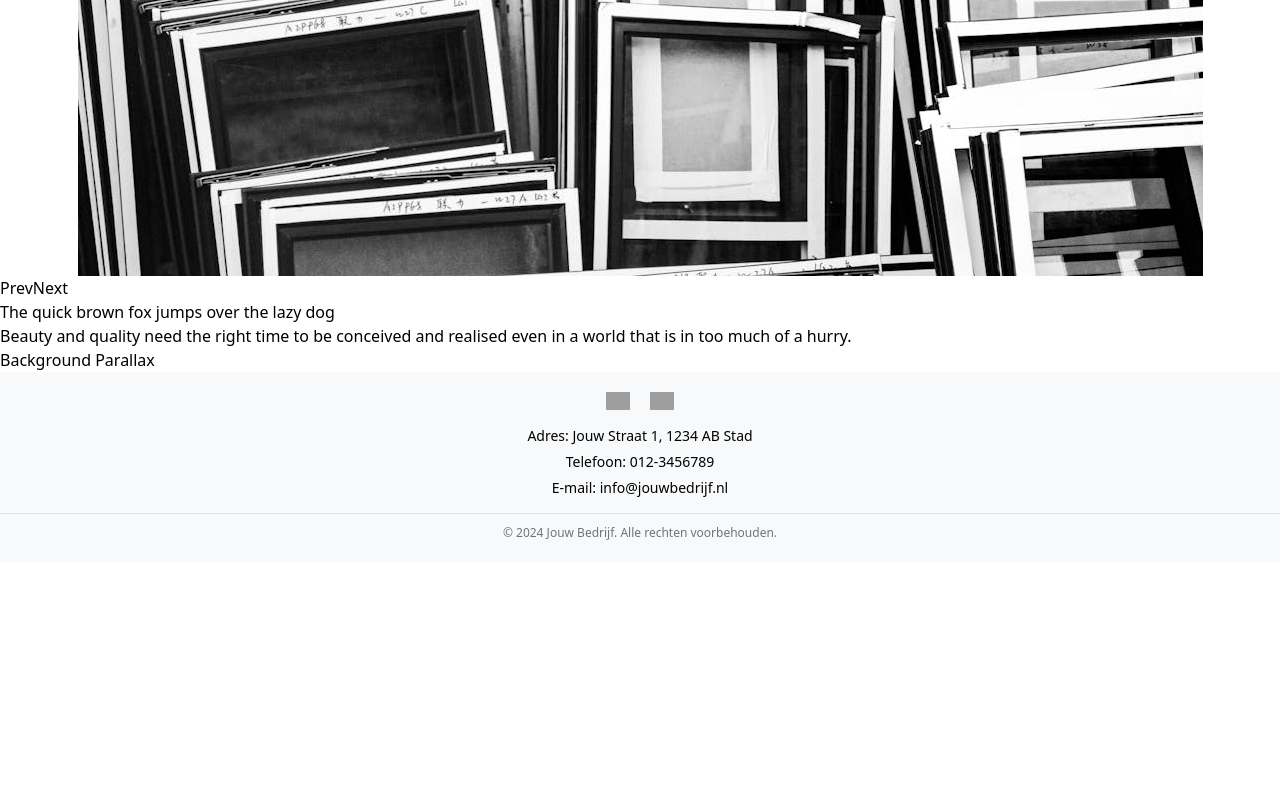
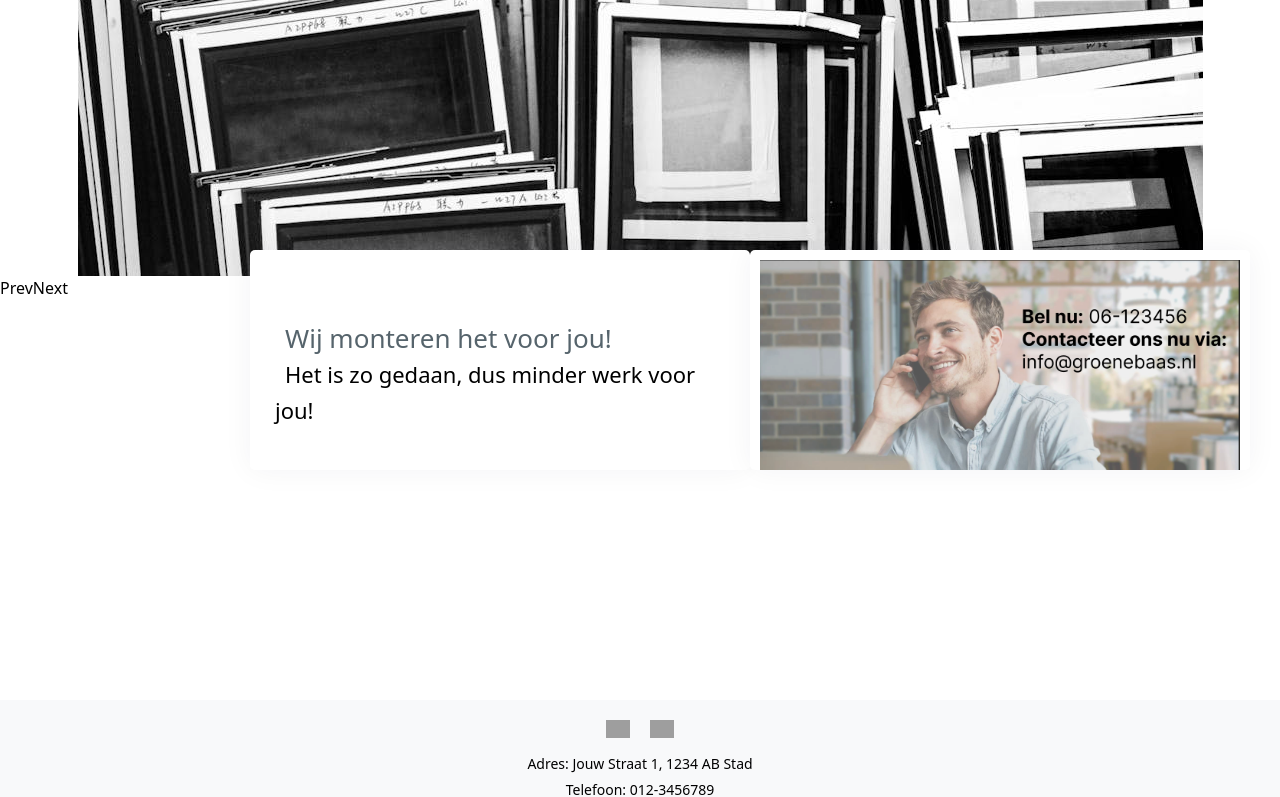
Before and after one commit to ferdibayin/groenebaas2, a Next.js app: page / in a window 1280 px wide. Shown: the part 481-1278 px from the top of the page. Before the commit the page ends 1043 px from the top, so only its background shows below. Built offline with nearby package versions, Linux system fonts and the light colour scheme; grey boxes are pictures that could not be loaded.

Commit message:
section toegevoegd...

```diff
--- a/src/app/page.js
+++ b/src/app/page.js
@@ -1,11 +1,11 @@
 'use client';
 import Image from "next/image";
 import { useEffect } from "react";
-import Section from '../components/Section';
 import Intro from '../components/Carousel/Intro';
-import Description from '../components/Description';
+import Boxes from '../components/Redirectboxes';
 import Lenis from "lenis";
 import Footer from '../components/Footer';
+import Nieuws from '../components/Nieuws';
 
 export default function Home() {
 
@@ -23,8 +23,8 @@ export default function Home() {
   return (
    <main>
     <Intro />
-    <Description />
-    <Section />
+    <Boxes />
+    <Nieuws />
     <Footer />
     <div className='h-screen'></div>
    </main>
--- a/src/components/Description.jsx
+++ /dev/null
@@ -1,9 +0,0 @@
-import React from 'react'
-
-export default function Description() {
-    return (
-        <div className='flex justify-center my-40'>
-            <p className='text-[7.5vw] uppercase text-center max-w-[50vw] leading-none'>The quick brown fox jumps over the lazy dog</p>
-        </div>
-    )
-}
--- /dev/null
+++ b/src/components/Nieuws/index.jsx
@@ -0,0 +1,11 @@
+'use client';
+import React from 'react';
+import style from './style.module.scss';
+
+export default function index(){
+   <div>
+        <h2>
+            Nieuws
+        </h2>
+   </div>
+}
--- /dev/null
+++ b/src/components/Nieuws/style.module.scss
@@ -0,0 +1,4 @@
+.intro {
+    font-weight: bold;
+    font-size: 490px;
+}
--- /dev/null
+++ b/src/components/Redirectboxes/index.jsx
@@ -0,0 +1,34 @@
+'use client';
+import React from 'react'
+import style from './style.module.scss';
+import Image from 'next/image';
+import Picture from '../../../public/images/sectionR/section-foto.png';
+
+
+export default function Boxes() {
+    return (
+        <div className={style.rBox}>
+            <div className={style.boxSection}>
+                <div className={style.box}>
+                    <div className={style.title}>
+                        <p>
+                            Wij monteren het voor jou!
+                        </p>
+                        <b>
+                            Het is zo gedaan, dus minder werk voor jou!
+                        </b>
+                    </div>
+                </div>
+                <a className={style.box}>
+                <div className={style.imageContainer}>
+                        <Image
+                            src={Picture}
+                            alt='side-picture'
+                            width={500}  // Stel de gewenste breedte van de afbeelding in
+                        />
+                    </div>
+                </a>
+            </div>
+        </div>
+    )
+}
--- /dev/null
+++ b/src/components/Redirectboxes/style.module.scss
@@ -0,0 +1,60 @@
+.rBox{
+position: relative;
+margin-bottom: 100px;
+z-index: 1000;
+width: 500px;
+height: 300px;
+box-sizing: border-box;
+
+    .boxSection{
+        display: grid;
+        grid-template-columns: repeat(5, 1fr);
+        grid-template-rows: repeat(5, 1fr);
+        grid-column-gap: 0px;
+        grid-row-gap: 0px;
+        box-shadow: #56646C;
+
+        .box{
+            position: relative;
+            top: -50px;
+            box-shadow: 0px 0px 30px #1123370D;
+            border-radius: 5px;
+            background-color: #fff;
+            width: 500px;
+            height: 220px;
+            margin-left: 50%;
+
+                .title{
+                padding: 25px;
+
+                p{
+                    font-size: 26px;
+                    margin: 0 auto;
+                    font-weight: 400;
+                    line-height: 36px;
+                    text-align: left;
+                    color: #56646C;
+                    margin-top: 10%;
+                    margin-left: 10px;
+                }
+
+                b{
+                    font-size: 22px;
+                    margin: 0 auto;
+                    font-weight: 400;
+                    line-height: 36px;
+                    text-align: left;
+                    margin-left: 10px;
+                }
+            }
+        }
+    }
+}
+
+    .imageContainer {
+        padding: 10px;  // Padding van 10px rondom de afbeelding
+        display: flex;  // Optioneel, om de afbeelding te centreren binnen de container
+        justify-content: center;
+        align-items: center;
+
+    }
--- a/src/components/Section.jsx
+++ /dev/null
@@ -1,31 +0,0 @@
-import Image from 'next/image';
-import Background from '../../public/images/1.jpg';
-import { useScroll, useTransform, motion } from 'framer-motion';
-import { useRef } from 'react';
-
-export default function Section() {
-    const container = useRef();
-    const { scrollYProgress } = useScroll({
-        target: container,
-        offset: ["start end", 'end start']
-    })
-    const y = useTransform(scrollYProgress, [0, 1], ["-10%", "10%"]);
-
-    return (
-        <div
-        ref={container}
-        className='relative flex items-center justify-center h-screen overflow-hidden'
-        style={{clipPath: "polygon(0% 0, 100% 0%, 100% 100%, 0 100%)"}}
-        >
-        <div className='relative z-10 p-20 mix-blend-difference text-white w-full h-full flex flex-col justify-between'>
-            <p className='w-[50vw] text-[2vw] self-end uppercase mix-blend-difference'>Beauty and quality need the right time to be conceived and realised even in a world that is in too much of a hurry.</p>
-            <p className='text-[5vw] uppercase mix-blend-difference'>Background Parallax</p>
-        </div>
-        <div className='fixed top-[-10vh] left-0 h-[120vh] w-full'>
-            <motion.div style={{y}} className='relative w-full h-full'>
-            <Image src={Background} fill alt="image" style={{objectFit: "cover"}}/>
-            </motion.div>
-        </div>
-        </div>
-    )
-}
```
Also changed, not shown: public/images/sectionR/section-foto.png (added).
